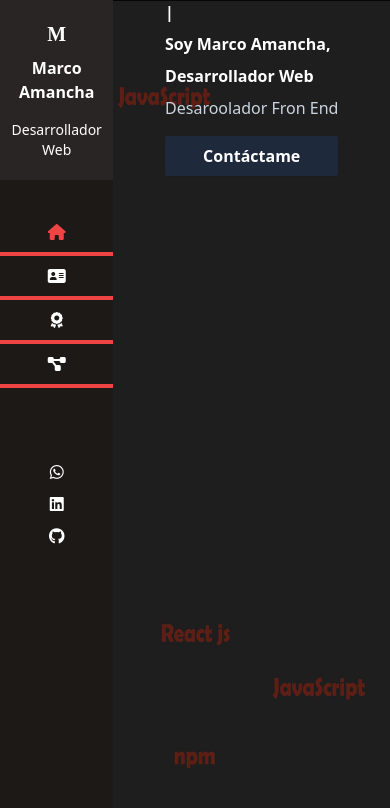
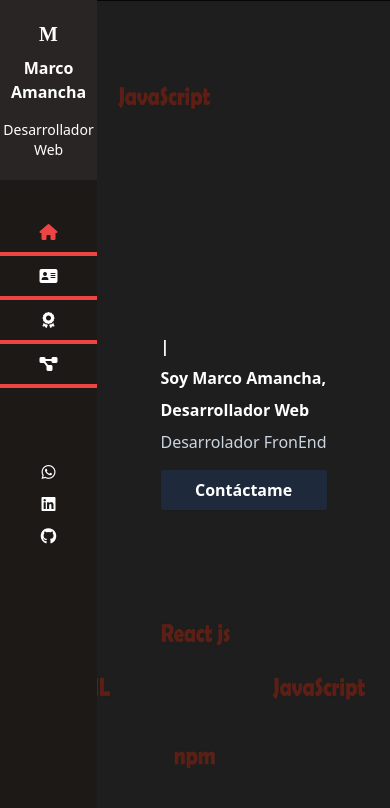
Before and after one commit to marcoamancha/PortafolioReact, a React (Vite) app: page / in a window 390 px wide. Shown: the top 808 px of the page. Built offline with nearby package versions, Linux system fonts and the light colour scheme; a web font is replaced by a local one.

Commit message:
Actualizacion version movil

```diff
--- a/index.html
+++ b/index.html
@@ -1,5 +1,5 @@
 <!DOCTYPE html>
-<html lang="en">
+<html lang="es">
   <head>
     <meta charset="UTF-8" />
     <link rel="icon" type="image/svg+xml" href="/favicon.ico" />
--- a/src/components/Navegacion.jsx
+++ b/src/components/Navegacion.jsx
@@ -2,7 +2,7 @@ import { NavLink } from "react-router-dom";
 
 const Navegacion = () => {
   return (
-    <div className="bg-stone-900 w-40 text-white flex flex-col">
+    <div className="bg-stone-900 w-30 sm:w-40 text-white flex flex-col">
       <div className="bg-stone-800 py-5">
         <h1 className="text-center font-bold text-xl sm:text-4xl font-MyFont">
           M
--- a/src/pages/About.jsx
+++ b/src/pages/About.jsx
@@ -10,7 +10,7 @@ const About = () => {
   return (
     <>
       {loader ? (<Loader />) : (
-        <div className="grid content-start sm:content-center justify-center w-full h-screen">
+        <div className="grid content-center justify-center px-4 w-full h-screen">
           <h1 className="text-white text-center sm:text-left md:text-5xl font-bold mb-2"><span className="text-red-600">[</span> Sobre Mi <span className="text-red-600">]</span></h1>
           <p className='text-white mt-4 text-xl'>Ingeniero en Sistemas, apasionado por el</p>
           <p className='text-white text-xl'>Desarrollo Web. Me considero una persona</p>
--- a/src/pages/Home.jsx
+++ b/src/pages/Home.jsx
@@ -14,7 +14,7 @@ const Home = () => {
       {loader ? (
         <Loader />
       ) : (
-        <div className="grid content-start sm:content-center justify-center w-full h-screen">
+        <div className="grid content-center justify-center w-full h-screen">
           <h1 className="text-white md:text-5xl font-bold mb-2">
             <Typical
               steps={["Hola,", 3000, "Saludos,", 3000]}
@@ -28,7 +28,7 @@ const Home = () => {
           <h1 className="text-white md:text-5xl font-bold mb-2">
             Desarrollador Web
           </h1>
-          <h2 className="text-slate-300">Desaroolador Fron End</h2>
+          <h2 className="text-slate-300">Desarrolador FronEnd</h2>
           <a
             href="https://wa.me/593983841134"
             target="_blank"
```
Also changed, not shown: 1 other file (tests, documents, lock files or other folders).
